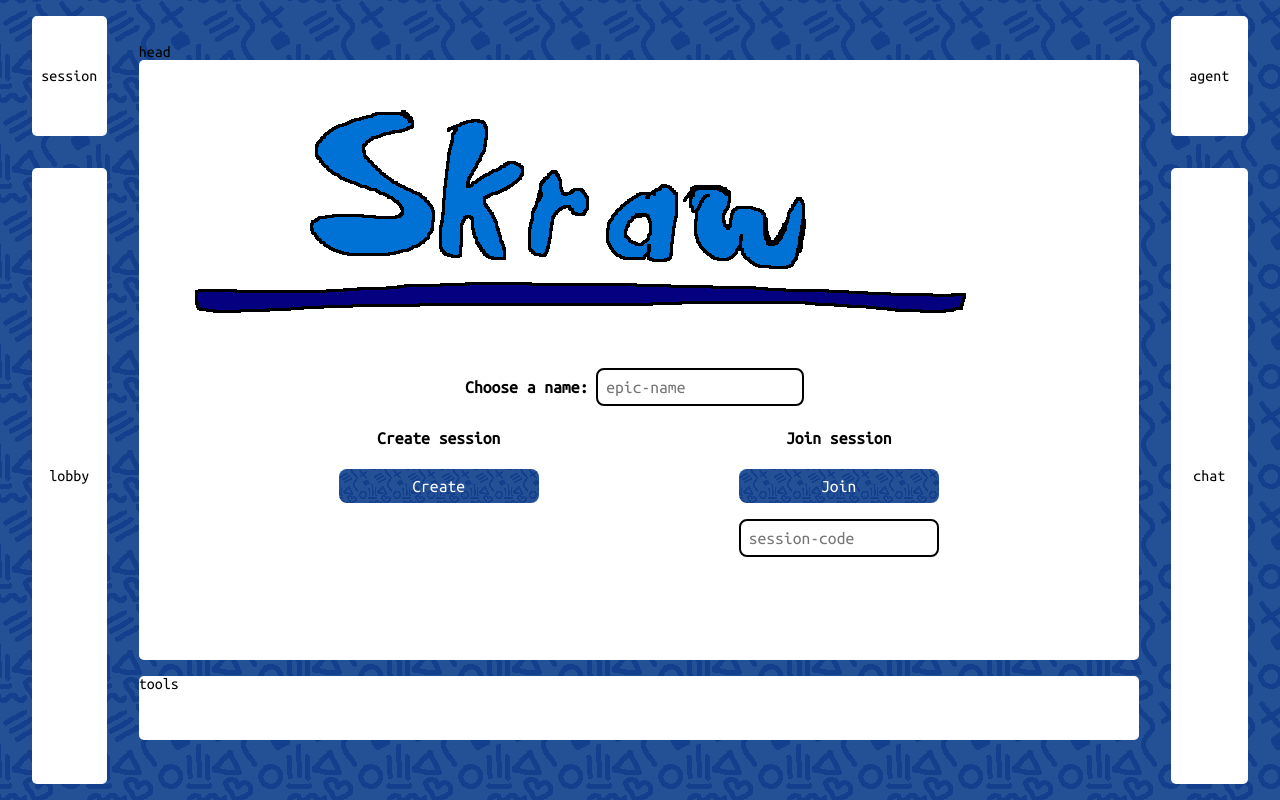
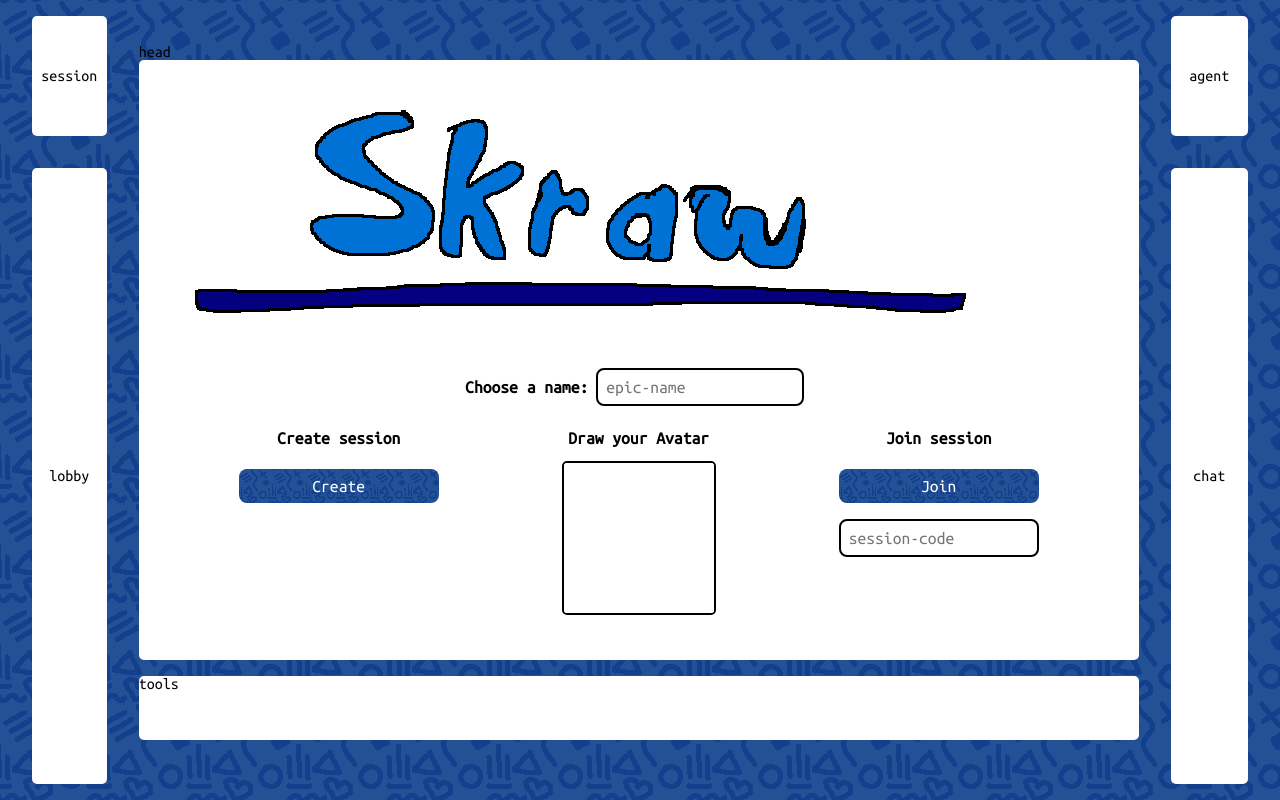
Before and after one commit to toobeeh/Pureskraw, a plain HTML site: page index.html in a window 1280 px wide. Drawn offline with Linux system fonts and the light colour scheme.

Commit message:
Added avatar box

```diff
--- a/index.html
+++ b/index.html
@@ -41,6 +41,10 @@
                                 <h2>Create session</h2>
                                 <button id="createSession">Create</button>
                             </div>
+                            <div id="titleNavAvatar" class="flex flex--center flex--col">
+                                <h2>Draw your Avatar</h2>
+                                <canvas id="canvasAvatar"></canvas>
+                            </div>
                             <div id="titleNavJoin" class="flex flex--center flex--col">
                                 <h2>Join session</h2>
                                 <button id="joinSession">Join</button>
--- a/js/canvas.js
+++ b/js/canvas.js
@@ -29,9 +29,9 @@ class Canvas {
 
     // constructor; set properties and load events
     constructor(width, height, brushMinSize = 3, brushMaxSize = 50,
-            keyOptions = { erase: "e", brush: "b", fill: "f", clear: "escape" }) {
+            keyOptions = { erase: "e", brush: "b", fill: "f", clear: "escape" }, id = "canvasDrawing") {
         this._element = document.createElement("canvas");
-        this._element.id = "canvasDrawing";
+        this._element.id = id;
         this._element.height = height;
         this._element.width = width;
         this.clearCanvas();
@@ -283,6 +283,7 @@ class Canvas {
     clearCanvas() {
         this.context.fillStyle = "white";
         this.context.fillRect(0, 0, this.width, this.height);
+        this.takeSnapshot();
     }
     // returns a value checked for given boundaries
     setNumberBoundaries(number, boundaryMin, boundaryMax) {
--- a/js/documentEnd.js
+++ b/js/documentEnd.js
@@ -13,7 +13,7 @@ let setTitleCanvas = (w, h, titleContainer, canvasContainer) => {
 
 let setGameCanvas = (w, h, canvasContainer) => {
     let canvasgame = new Canvas(w, h);
-    canvasContainer.querySelector("canvas").remove();
+    canvasContainer.querySelector("#canvasDrawing").remove();
     canvasContainer.appendChild(canvasgame.element);
     canvasgame.setKeyAction("Z", () => { canvas.lastSnapshot(); });
     canvasgame.setKeyAction("Y", () => { canvas.nextSnapshot(); });
@@ -68,9 +68,13 @@ let titleScreen = document.querySelector("#title");
 let loginName = document.querySelector("#loginName");
 let canvasContainer = document.querySelector("#containerCanvas");
 let canvas;
+let canvasAvatar;
 let pickerBtn = document.createElement("button");
 let picker = null;
 let peer = null;
 document.addEventListener("DOMContentLoaded", () => {
     canvas = setTitleCanvas(titleSize.w, titleSize.h, titleScreen, canvasContainer);
+    canvasAvatar = new Canvas(150, 150, 3, 3, { erase: "e", brush: "b" }, "canvasCreateAvatar");
+    document.querySelector("#canvasAvatar").replaceWith(canvasAvatar.element);
+    canvasAvatar.element.style = "border: 2px solid black; border-radius:5px;";
 });
```
